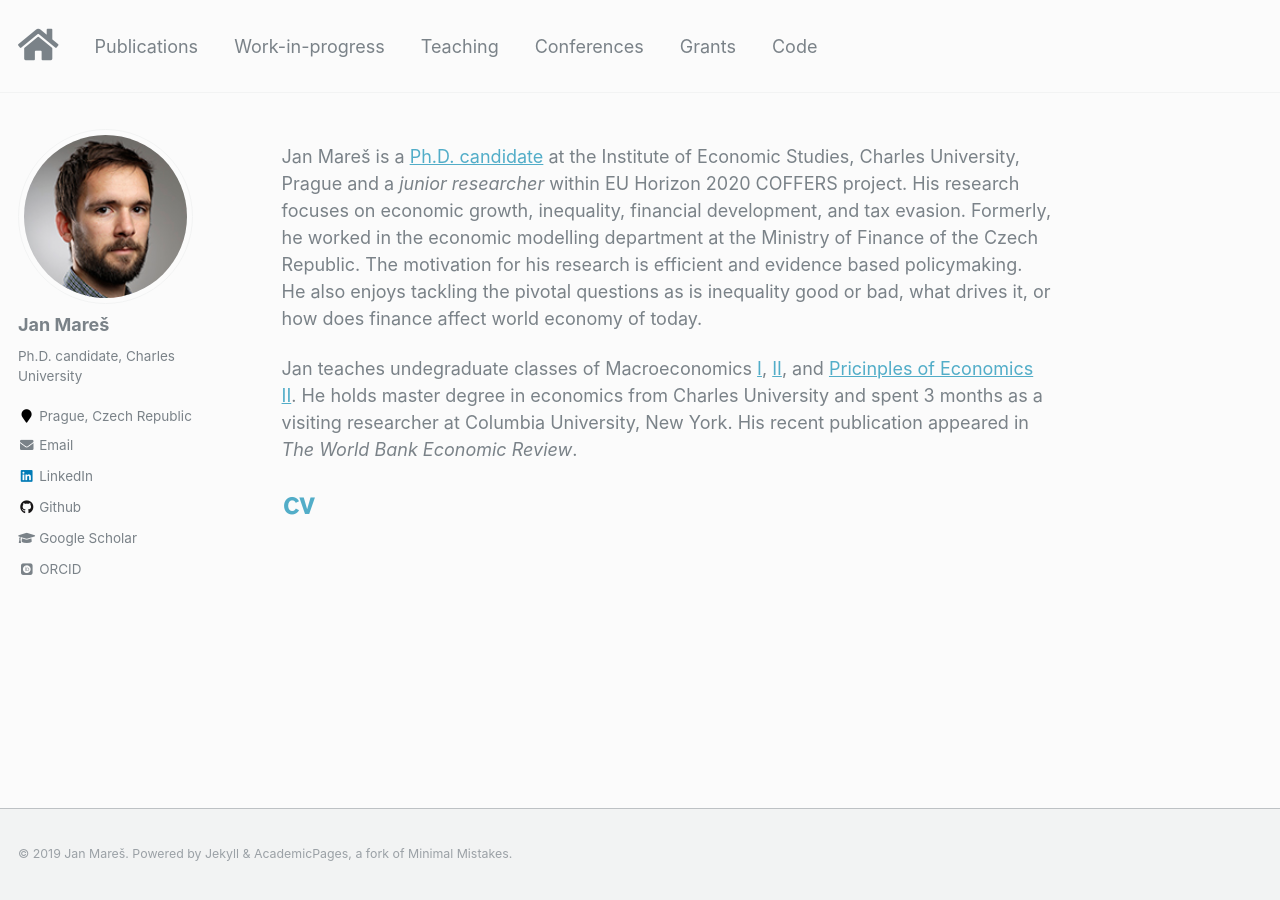
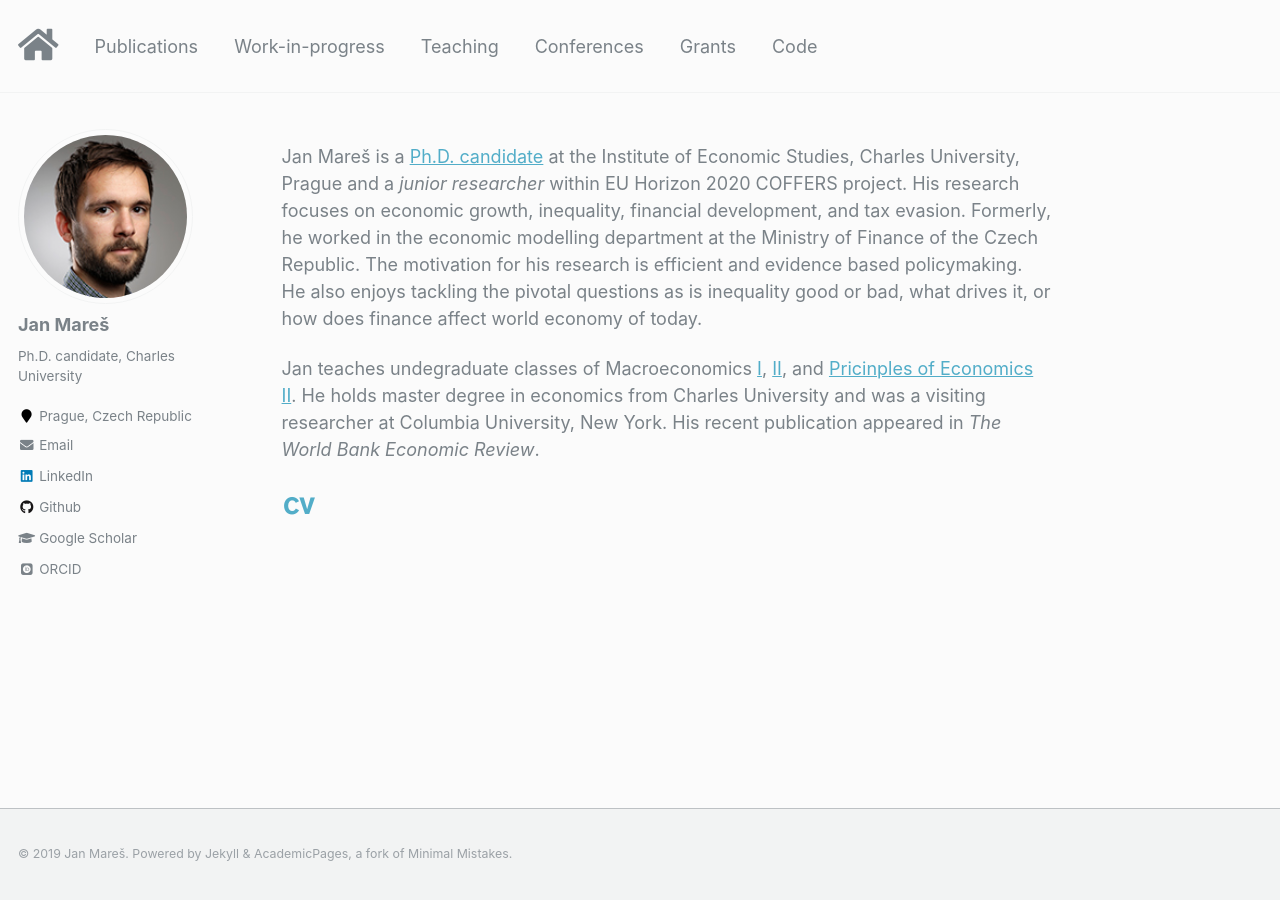
Before and after one commit to janxmares/janxmares.github.io, a Jekyll site: the page built from _pages/about.md, in a window 1280 px wide. Built offline with Jekyll 4.4.1, drawn with Linux system fonts in a browser that asks for light colours; some web fonts are replaced.

Commit message:
about update

```diff
--- a/_pages/about.md
+++ b/_pages/about.md
@@ -10,6 +10,6 @@ redirect_from:
 
 Jan Mareš is a [Ph.D. candidate](http://ies.fsv.cuni.cz/en/staff/maresj){:target="_blank"} at the Institute of Economic Studies, Charles University, Prague and a *junior researcher* within EU Horizon 2020 COFFERS project. His research focuses on economic growth, inequality, financial development, and tax evasion. Formerly, he worked in the economic modelling department at the Ministry of Finance of the Czech Republic. The motivation for his research is efficient and evidence based policymaking. He also enjoys tackling the pivotal questions as is inequality good or bad, what drives it, or how does finance affect world economy of today.
 
-Jan teaches undegraduate classes of Macroeconomics [I](https://is.cuni.cz/studium/predmety/index.php?id=94fdeac5d8c829836f77d9cc448e316f&tid=&do=predmet&kod=JEB114){:target="_blank"}, [II](https://is.cuni.cz/studium/predmety/index.php?id=94fdeac5d8c829836f77d9cc448e316f&tid=&do=predmet&kod=JEB115){:target="_blank"}, and [Pricinples of Economics II](https://is.cuni.cz/studium/predmety/index.php?id=94fdeac5d8c829836f77d9cc448e316f&tid=&do=predmet&kod=JEB102){:target="_blank"}. He holds master degree in economics from Charles University and spent 3 months as a visiting researcher at Columbia University, New York. His recent publication appeared in *The World Bank Economic Review*.
+Jan teaches undegraduate classes of Macroeconomics [I](https://is.cuni.cz/studium/predmety/index.php?id=94fdeac5d8c829836f77d9cc448e316f&tid=&do=predmet&kod=JEB114){:target="_blank"}, [II](https://is.cuni.cz/studium/predmety/index.php?id=94fdeac5d8c829836f77d9cc448e316f&tid=&do=predmet&kod=JEB115){:target="_blank"}, and [Pricinples of Economics II](https://is.cuni.cz/studium/predmety/index.php?id=94fdeac5d8c829836f77d9cc448e316f&tid=&do=predmet&kod=JEB102){:target="_blank"}. He holds master degree in economics from Charles University and was a visiting researcher at Columbia University, New York. His recent publication appeared in *The World Bank Economic Review*.
 
 <a href="{{ site.baseurl }}/files/cv_janmares.pdf"><i class='ai ai-cv ai-2x'></i></a>
```
